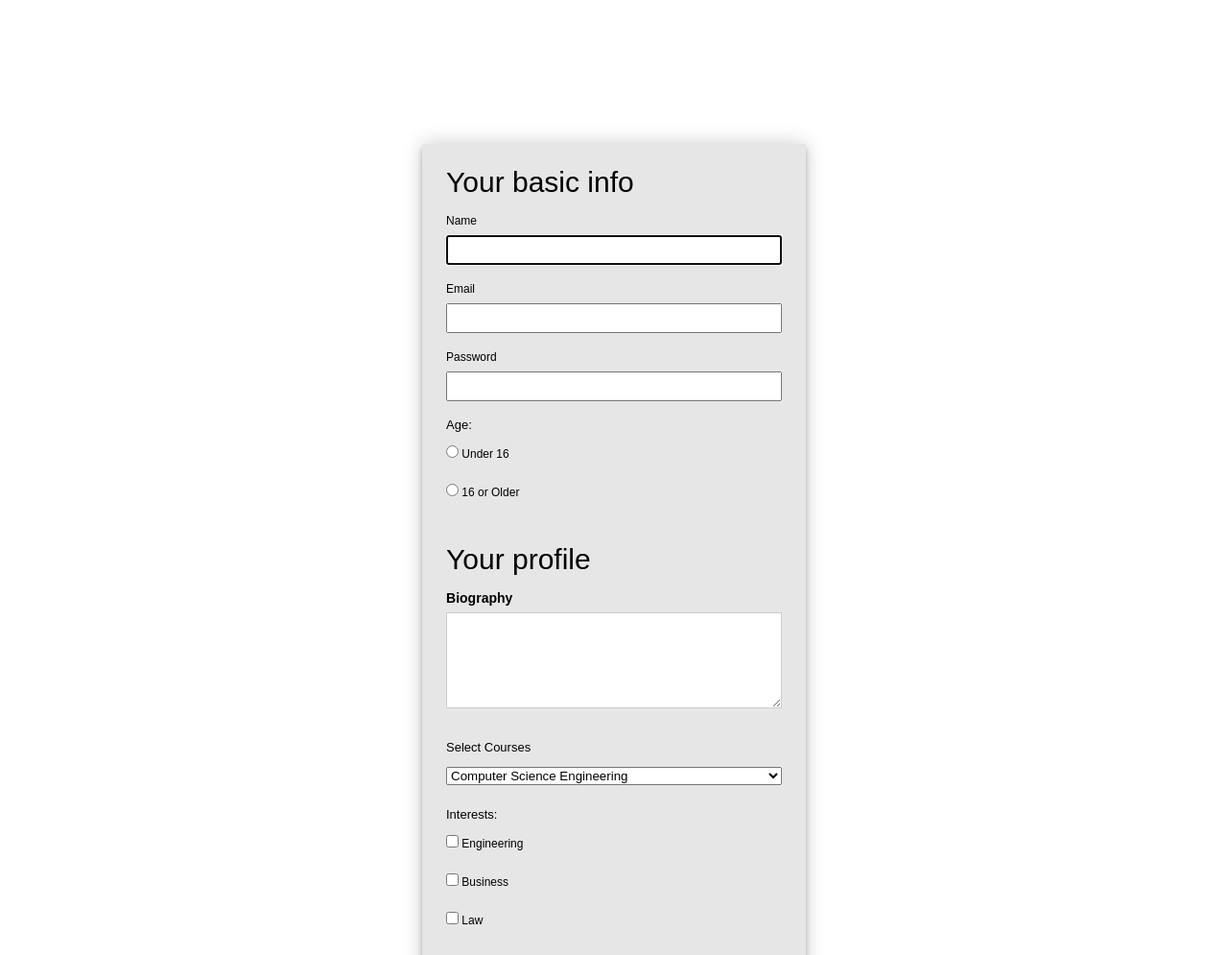
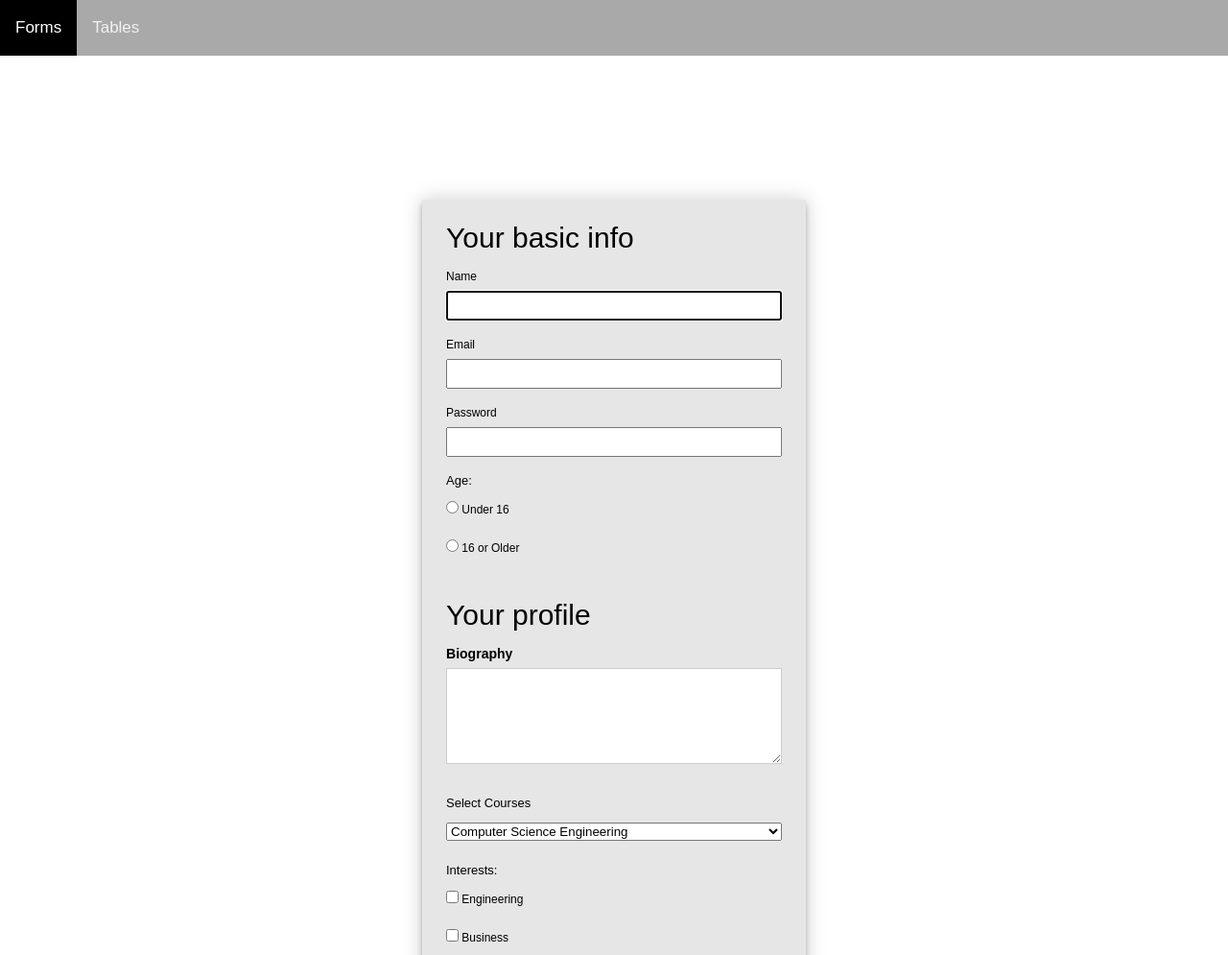
Before and after one commit to KevMcCall/Forms-And-Tables, a plain HTML site: page index.html in a window 1280 px wide. Shown: the top 995 px of the page at 96% size. Drawn offline with Linux system fonts and the light colour scheme.

Commit message:
added table html/css, added content

```diff
--- a/index.html
+++ b/index.html
@@ -10,6 +10,16 @@
 </head>
 
 <body>
+    <header>
+        <nav>
+            <div class="topnav">
+                <ul id="menu">
+                    <li><a class="active" href="index.html">Forms</a></li>
+                    <li><a href="tables.html">Tables</a></li>
+            </div>
+            </ul>
+        </nav>
+    </header>
     <main>
         <div class="container">
             <form id="contact" action="https://kevmccall.github.io/Forms-And-Tables/index.html" method="GET"
@@ -46,7 +56,7 @@
                 <h4>Select Courses</h4>
                 <fieldset>
                     <select id="courses" name="courses">
-                        <option value="computersceienceengineering" name="computerscienceengineering">Computer Science
+                        <option value="computerscienceengineering" name="computerscienceengineering">Computer Science
                             Engineering</option>
                     </select>
                 </fieldset>
--- a/style.css
+++ b/style.css
@@ -109,3 +109,33 @@ input[type=password] {
     width: 100%;
     padding: 6px;
 }
+
+li {
+	color: #FFFFFF;
+}
+ul#menu li {
+	display:inline;
+}
+
+
+.topnav {
+	overflow: hidden;
+	background-color: #A9A9A9;
+}
+
+.topnav a {
+	float: left;
+	color: #f2f2f2;
+	text-align: center;
+	padding: 14px 16px;
+	text-decoration: none;
+	font-size: 17px;
+}
+.topnav a:hover {
+	background-color: #FF0000;
+	color: #000000;
+}
+.topnav a.active {
+	background-color: #000000;
+	color: #FFFFFF;
+}
--- /dev/null
+++ b/tablesstyle.css
@@ -0,0 +1,58 @@
+body {
+	background-color: #000000;
+	margin: 0;
+	font-family: Arial, Helvetica, sans-serif;
+}
+li {
+	color: #FFFFFF;
+}
+ul#menu li {
+	display:inline;
+}
+body {
+	margin: 0;
+	font-family: Arial, Helvetica, sans-serif;
+}
+.topnav {
+	overflow: hidden;
+	background-color: #A9A9A9;
+}
+.topnav a {
+	float: left;
+	color: #f2f2f2;
+	text-align: center;
+	padding: 14px 16px;
+	text-decoration: none;
+	font-size: 17px;
+}
+.topnav a:hover {
+	background-color: #FF0000;
+	color: #000000;
+}
+.topnav a.active {
+	background-color: #000000;
+	color: #FFFFFF;
+}
+
+table, td, th {
+    border: 5px solid rgba(206, 25, 25, 0.966);
+    border-collapse: collapse;
+    padding: 15px;
+    text-align: justify;
+    border-spacing: 3px;
+    margin-top: 85px;
+}
+
+table {
+    color: whitesmoke;
+}
+
+h2.tableheader {
+    color: whitesmoke;
+    text-align:center;
+}
+
+.center {
+    margin-left: auto;
+    margin-right: auto;
+}
```
Also changed, not shown: tables.html (added, +67 -0 lines).
